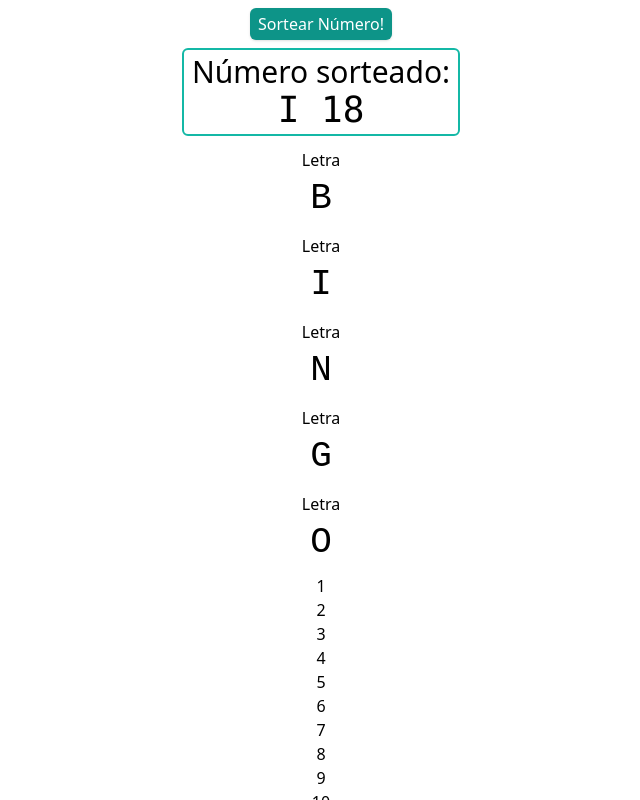
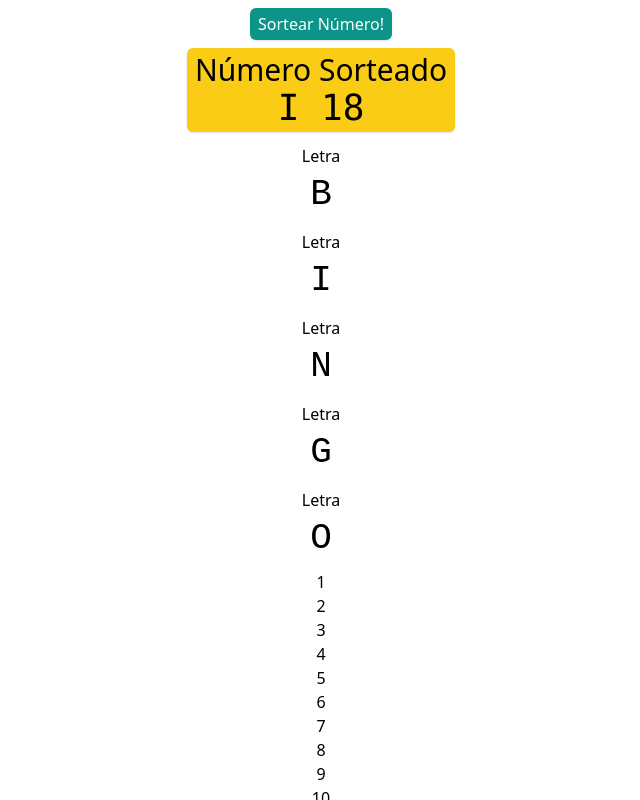
Before and after one commit to brwolfgang/bingo-react, a React (Create React App) app: page / in a window 1280 px wide. Both pictures are taken after a click on the button "Sortear Número!". Shown: the top 800 px of the page, without its empty margins (319-959 px from the left). Built offline with nearby package versions, Linux system fonts and the light colour scheme.

Commit message:
Ajusta estilo do painel de número sorteado

```diff
--- a/src/componentes/NumeroSorteado.jsx
+++ b/src/componentes/NumeroSorteado.jsx
@@ -2,8 +2,8 @@ import React from "react";
 
 const NumeroSorteado = ({numeroSorteado}) => {
     return (
-        <div className="flex flex-col border-teal-500 m-2 py-1 px-2 border-2 rounded-md">
-            <p className="text-3xl">Número sorteado:</p>
+        <div className="flex flex-col bg-yellow-400 m-2 py-1 px-2 rounded-md shadow">
+            <p className="text-3xl">Número Sorteado</p>
             <h1 className="text-4xl font-mono">{numeroSorteado.letra} {numeroSorteado.valor}</h1>
         </div>
     )
```
